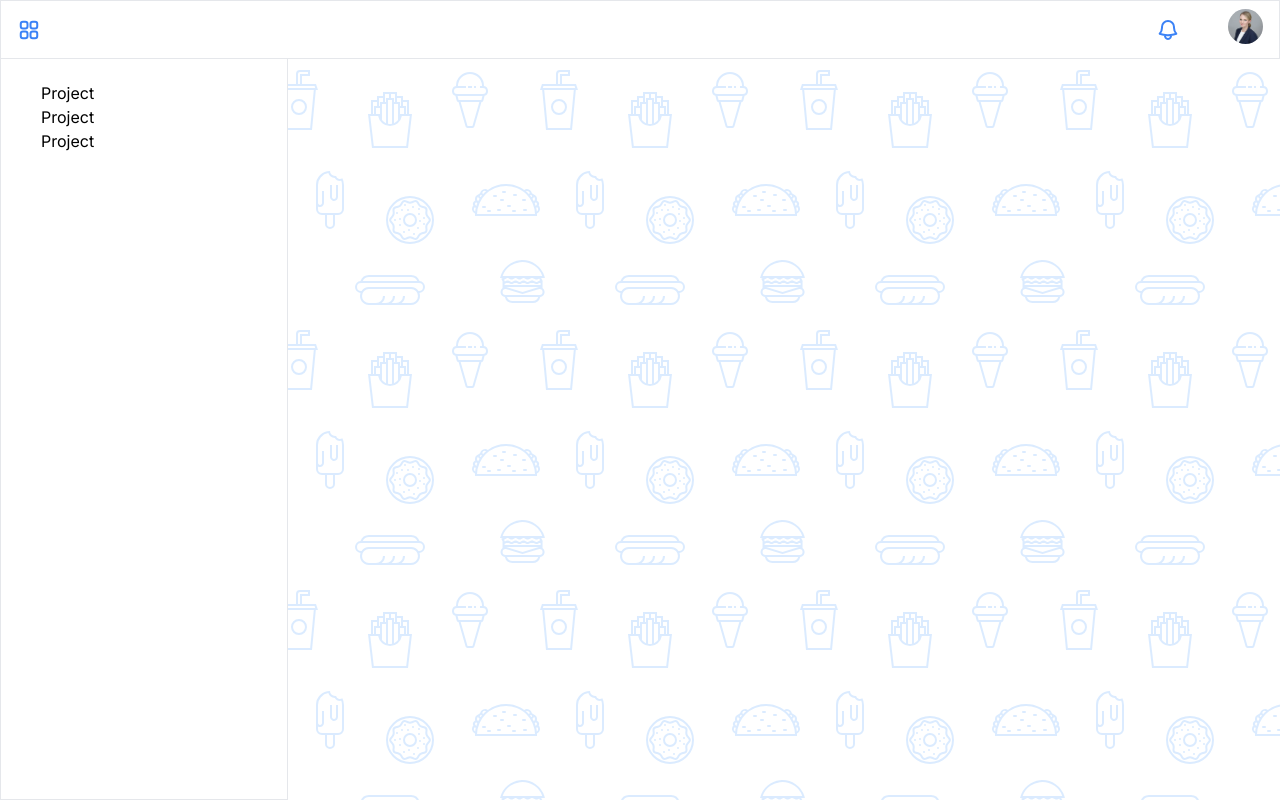
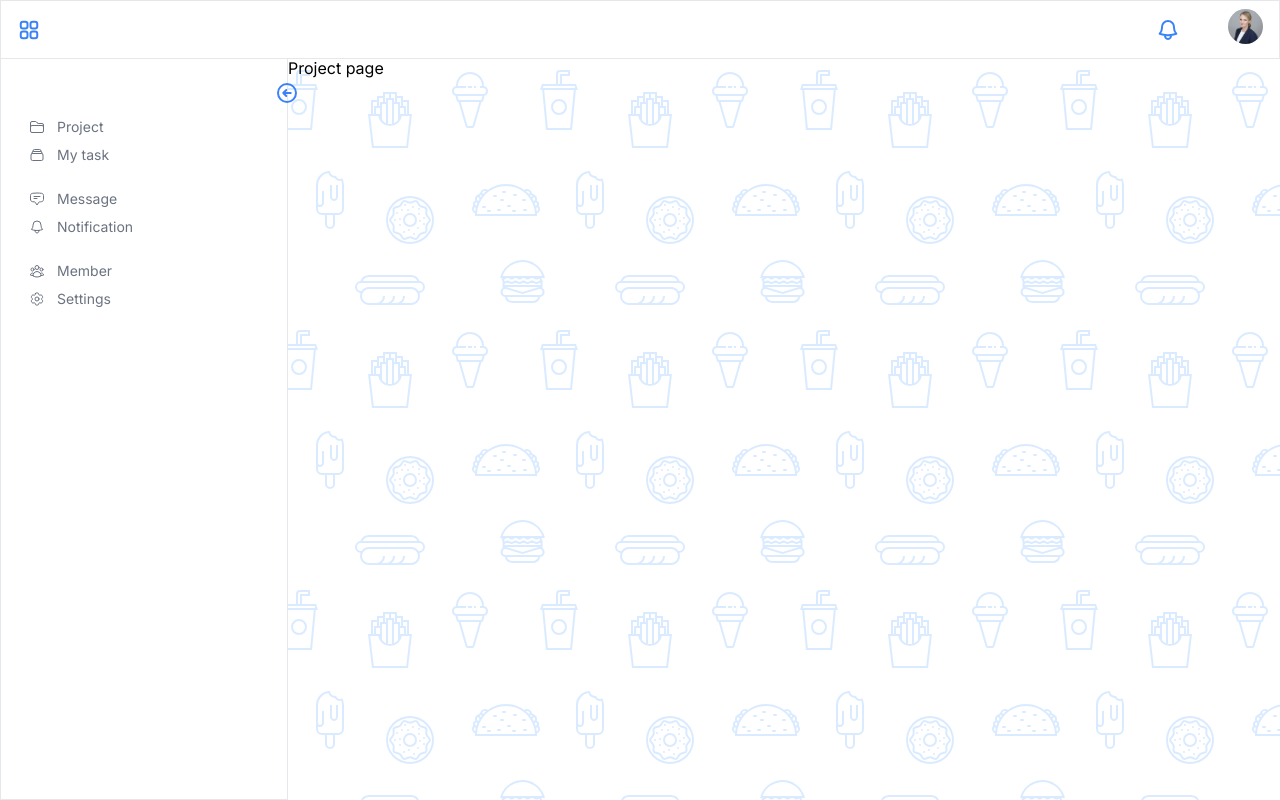
Before and after one commit to jeagercoder/workspace, a Next.js app: page /project in a window 1280 px wide. Built offline with nearby package versions, Linux system fonts and the light colour scheme; no server answers; sample sign-in values are in the browser's storage.

Commit message:
Improve sidebar

```diff
--- a/app/(dashboard)/layout.tsx
+++ b/app/(dashboard)/layout.tsx
@@ -1,7 +1,6 @@
 
 import { getServerSession } from "next-auth/next"
 import { redirect } from 'next/navigation'
-import { headers } from "next/headers";
 
 import Navbar from "@/components/navbar/navbar";
 import { AuthOptions } from "@/app/api/auth/[...nextauth]/options";
@@ -21,7 +20,7 @@ export default async function DashboardLayout({
     return (
         <>
             <Navbar />
-            <div className="flex h-screen w-screen">
+            <div className="flex">
                 <Sidebar />
                 {children}
             </div>
--- a/app/(dashboard)/project/page.tsx
+++ b/app/(dashboard)/project/page.tsx
@@ -1,10 +1,12 @@
 
-
+import { FolderIcon, FolderPlusIcon } from "@/components/icons"
 
 export default function ProjectPage() {
-    return(
+    return (
         <>
-        <h1>Project</h1>
+        <div className="flex pt-14">
+            <h1>Project page</h1>
+        </div>
         </>
     )
 }
--- a/components/icons.tsx
+++ b/components/icons.tsx
@@ -1,4 +1,24 @@
 
+
+
+export function FolderPlusIcon(props: any) {
+    return (
+        <>
+            <svg xmlns="http://www.w3.org/2000/svg"
+                fill="none"
+                viewBox="0 0 24 24"
+                strokeWidth="1.5"
+                stroke="currentColor"
+                className={props.className}>
+                <path strokeLinecap="round"
+                    strokeLinejoin="round"
+                    d="M12 10.5v6m3-3H9m4.06-7.19-2.12-2.12a1.5 1.5 0 0 0-1.061-.44H4.5A2.25 2.25 0 0 0 2.25 6v12a2.25 2.25 0 0 0 2.25 2.25h15A2.25 2.25 0 0 0 21.75 18V9a2.25 2.25 0 0 0-2.25-2.25h-5.379a1.5 1.5 0 0 1-1.06-.44Z" />
+            </svg>
+
+
+        </>
+    )
+}
 
 
 export function ArchiveArrowIcon(props: any) {
--- a/components/sidebar/sidebar.tsx
+++ b/components/sidebar/sidebar.tsx
@@ -1,20 +1,69 @@
+'use client'
+
 import Link from "next/link";
+import { ArrowCicleLeft, BellIcon, ChatIcon, FolderIcon, RectangleStackIcon, SettingIcon, UserGroupIcon } from "../icons";
+import { useState } from "react";
 
 
 
 
 export default function Sidebar() {
-    return(
+    const [active, setActice] = useState(true)
+
+    function hanldeSidebar() {
+        setActice(!active)
+    }
+
+
+    return (
         <>
-            <div className="flex flex-col h-full w-72 bg-white border pt-20 px-10">
-                <ul>
-                    <li><Link href="/project">Project</Link></li>
+            <div className={`flex flex-col h-screen min-w-72 bg-white border pt-20 px-5 duration-300 ${!active && '-ml-[17rem]'}`}>
+                <div className="flex justify-end -mr-8 z-10">
+                    <button onClick={() => hanldeSidebar()}><ArrowCicleLeft className="size-6 stroke-2 stroke-blue-500 rounded-full" /></button>
+                </div>
+                <ul className="flex flex-col py-2">
+                    <li className="flex items-center">
+                        <Link href="/project" className="flex items-center text-sm py-1 h-full w-full text-gray-500 rounded-md px-2 hover:text-gray-700 hover:bg-gray-100">
+                            <FolderIcon className="size-4 mr-3" />
+                            Project
+                        </Link>
+                    </li>
+                    <li className="flex items-center">
+                        <Link href="/project" className="flex items-center text-sm py-1 h-full w-full text-gray-500 rounded-md px-2 hover:text-gray-700 hover:bg-gray-100">
+                            <RectangleStackIcon className="size-4 mr-3" />
+                            My task
+                        </Link>
+                    </li>
                 </ul>
-                <ul>
-                    <li><Link href="/">Project</Link></li>
+
+                <ul className="flex flex-col py-2">
+                    <li className="flex items-center">
+                        <Link href="/project" className="flex items-center text-sm py-1 h-full w-full text-gray-500 rounded-md px-2 hover:text-gray-700 hover:bg-gray-100">
+                            <ChatIcon className="size-4 mr-3" />
+                            Message
+                        </Link>
+                    </li>
+                    <li className="flex items-center">
+                        <Link href="/project" className="flex items-center text-sm py-1 h-full w-full text-gray-500 rounded-md px-2 hover:text-gray-700 hover:bg-gray-100">
+                            <BellIcon className="size-4 mr-3" />
+                            Notification
+                        </Link>
+                    </li>
                 </ul>
-                <ul>
-                    <li><Link href="/">Project</Link></li>
+
+                <ul className="flex flex-col py-2">
+                    <li className="flex items-center">
+                        <Link href="/project" className="flex items-center text-sm py-1 h-full w-full text-gray-500 rounded-md px-2 hover:text-gray-700 hover:bg-gray-100">
+                            <UserGroupIcon className="size-4 mr-3" />
+                            Member
+                        </Link>
+                    </li>
+                    <li className="flex items-center">
+                        <Link href="/project" className="flex items-center text-sm py-1 h-full w-full text-gray-500 rounded-md px-2 hover:text-gray-700 hover:bg-gray-100">
+                            <SettingIcon className="size-4 mr-3" />
+                            Settings
+                        </Link>
+                    </li>
                 </ul>
             </div>
         </>
```
